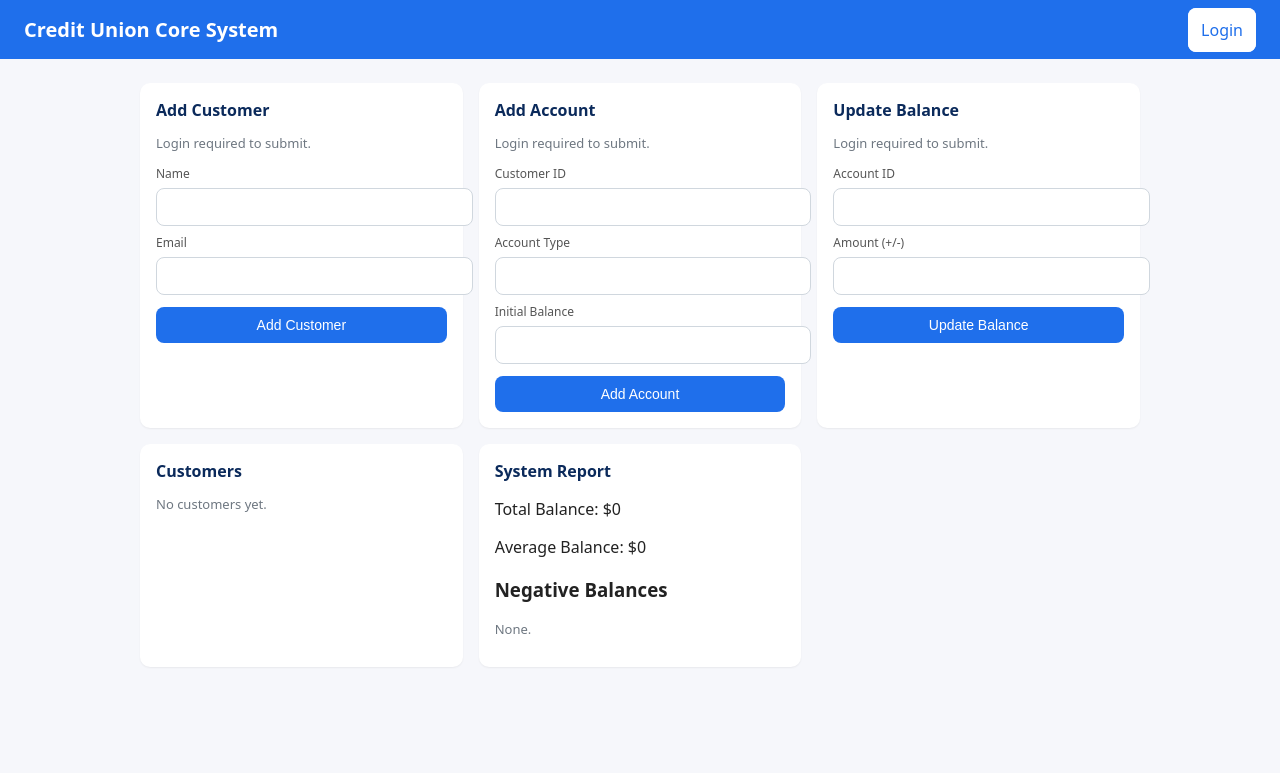
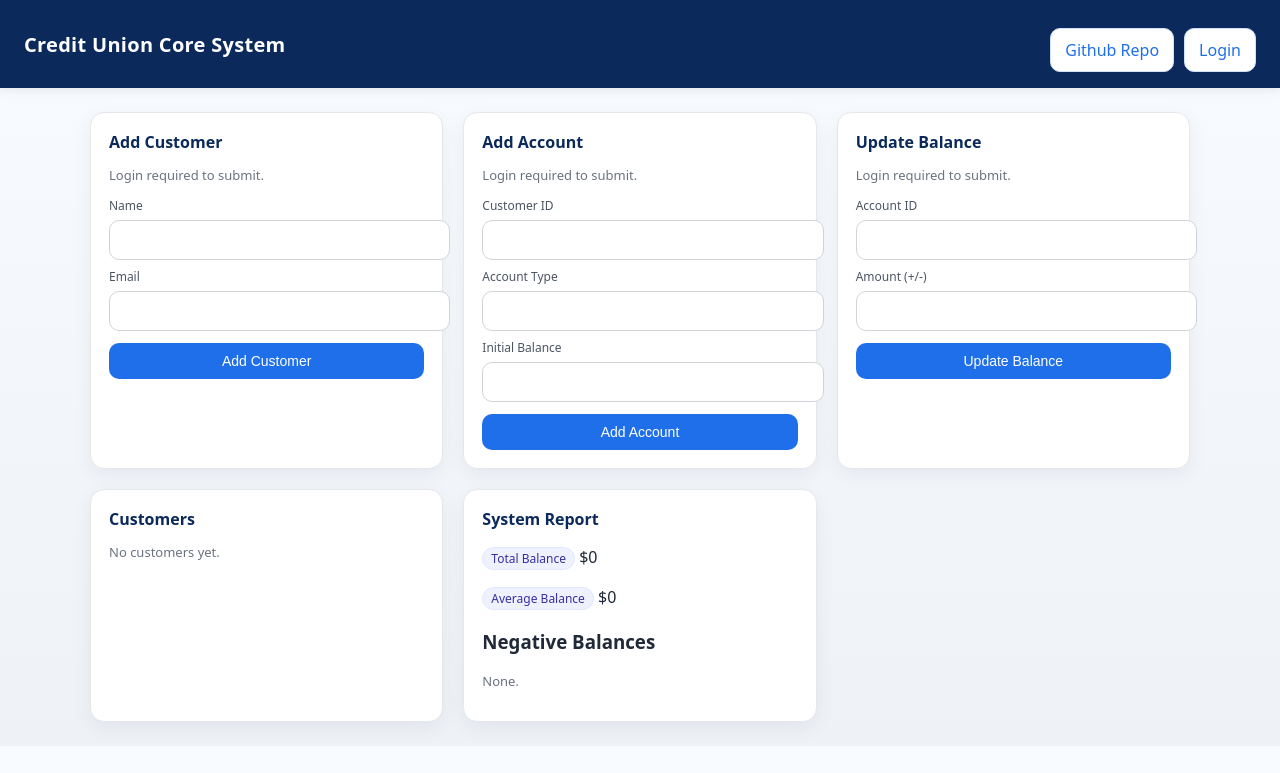
Before and after one commit to Dragovia/Credit, a Flask app: page / in a window 1280 px wide. Shown: the top 773 px of the page. Run offline with Flask 3, Linux system fonts and the light colour scheme.

Commit message:
Add demo mode, improved styling, and Github repo button

```diff
--- a/app.py
+++ b/app.py
@@ -51,6 +51,7 @@ if os.getenv("DEMO_MODE", "false").lower() == "true":
 def home():
     customers = get_customers()
     report = generate_report()
+    repo_url = os.getenv("GITHUB_REPO_URL", "")
     cookie_name = os.getenv("SESSION_COOKIE_NAME", "session")
     cookie = request.cookies.get(cookie_name)
     is_authenticated = False
@@ -63,12 +64,13 @@ def home():
             is_authenticated = True
         except Exception:
             is_authenticated = False
-    return render_template("index.html", customers=customers, report=report, is_authenticated=is_authenticated)
+    return render_template("index.html", customers=customers, report=report, is_authenticated=is_authenticated, repo_url=repo_url)
 
 # ----- Login (Firebase Session) -----
 @app.route("/login")
 def login_page():
-    return render_template("login.html")
+    repo_url = os.getenv("GITHUB_REPO_URL", "")
+    return render_template("login.html", repo_url=repo_url)
 
 
 @app.route("/sessionLogin", methods=["POST"])
--- a/templates/index.html
+++ b/templates/index.html
@@ -5,34 +5,40 @@
     <meta name="viewport" content="width=device-width, initial-scale=1" />
     <title>Credit Union Core System</title>
     <style>
-        body { font-family: system-ui, -apple-system, Segoe UI, Roboto, Arial, sans-serif; margin: 0; padding: 0; background: #f6f7fb; color: #222; }
-        header { background: #1f6feb; color: #fff; padding: 16px 24px; display: flex; justify-content: space-between; align-items: center; }
-        header h1 { margin: 0; font-size: 20px; }
-        .container { max-width: 1000px; margin: 24px auto; padding: 0 16px; }
-        .grid { display: grid; grid-template-columns: repeat(auto-fit, minmax(300px, 1fr)); gap: 16px; }
-        .card { background: #fff; border-radius: 10px; box-shadow: 0 1px 2px rgba(0,0,0,0.06); padding: 16px; }
+        body { font-family: ui-sans-serif, system-ui, -apple-system, Segoe UI, Roboto, Arial, sans-serif; margin: 0; padding: 0; background: linear-gradient(180deg,#f8fbff 0%,#eef2f7 100%); color: #1f2937; }
+        header { background: #0b2a5b; color: #fff; padding: 16px 24px; display: flex; justify-content: space-between; align-items: center; position: sticky; top: 0; z-index: 10; box-shadow: 0 2px 10px rgba(0,0,0,0.08); }
+        header h1 { margin: 0; font-size: 20px; letter-spacing: 0.3px; }
+        .actions { display: flex; gap: 10px; align-items: center; }
+        .container { max-width: 1100px; margin: 24px auto; padding: 0 16px; }
+        .grid { display: grid; grid-template-columns: repeat(auto-fit, minmax(320px, 1fr)); gap: 20px; }
+        .card { background: #fff; border-radius: 14px; box-shadow: 0 6px 20px rgba(2,12,27,0.06); padding: 18px; border: 1px solid #e5e7eb; }
         h2 { font-size: 16px; margin: 0 0 12px; color: #0b2a5b; }
-        label { display: block; font-size: 12px; color: #555; margin-top: 8px; }
-        input, select { width: 100%; padding: 10px 12px; border: 1px solid #d0d7de; border-radius: 8px; margin-top: 6px; font-size: 14px; }
-        input[type="submit"], button.primary { margin-top: 12px; background: #1f6feb; color: #fff; border: 0; padding: 10px 14px; border-radius: 8px; cursor: pointer; }
-        input[type="submit"]:hover, button.primary:hover { background: #1858bd; }
+        label { display: block; font-size: 12px; color: #4b5563; margin-top: 8px; }
+        input, select { width: 100%; padding: 11px 12px; border: 1px solid #d1d5db; border-radius: 10px; margin-top: 6px; font-size: 14px; background: #fff; }
+        input[type="submit"], button.primary, a.button { margin-top: 12px; background: #1f6feb; color: #fff; border: 0; padding: 10px 14px; border-radius: 10px; cursor: pointer; text-decoration: none; display: inline-block; }
+        input[type="submit"]:hover, button.primary:hover, a.button:hover { background: #1858bd; }
+        a.secondary { background: #fff; color: #1f6feb; border: 1px solid #cfe0ff; }
+        a.secondary:hover { background: #f5f9ff; }
         ul { padding-left: 18px; }
-        .muted { color: #6e7781; font-size: 13px; }
-        .table { width: 100%; border-collapse: collapse; }
-        .table th, .table td { text-align: left; padding: 8px; border-bottom: 1px solid #eee; }
+        .muted { color: #6b7280; font-size: 13px; }
+        .table { width: 100%; border-collapse: collapse; overflow: hidden; border-radius: 10px; }
+        .table th, .table td { text-align: left; padding: 10px; border-bottom: 1px solid #f1f5f9; }
+        .table th { background: #f8fafc; color: #334155; font-weight: 600; }
         .right { text-align: right; }
+        .tag { display: inline-block; padding: 2px 8px; font-size: 12px; background: #eef2ff; color: #3730a3; border-radius: 9999px; border: 1px solid #e0e7ff; }
     </style>
 </head>
 <body>
 <header>
     <h1>Credit Union Core System</h1>
-    <div>
+    <div class="actions">
+        <a class="button secondary" href="https://github.com/Dragovia/Credit" target="_blank" rel="noopener">Github Repo</a>
         {% if is_authenticated %}
         <form action="/logout" method="post" style="display:inline">
             <button class="primary" type="submit">Logout</button>
         </form>
         {% else %}
-        <a href="/login" class="primary" style="text-decoration:none;padding:10px 12px;background:#fff;color:#1f6feb;border:1px solid #fff;border-radius:8px">Login</a>
+        <a href="/login" class="button secondary">Login</a>
         {% endif %}
     </div>
 </header>
@@ -101,8 +107,8 @@
 
         <div class="card">
             <h2>System Report</h2>
-            <p>Total Balance: <span class="right">${{ report.total_balance or 0 }}</span></p>
-            <p>Average Balance: <span class="right">${{ report.avg_balance or 0 }}</span></p>
+            <p><span class="tag">Total Balance</span> <span class="right">${{ report.total_balance or 0 }}</span></p>
+            <p><span class="tag">Average Balance</span> <span class="right">${{ report.avg_balance or 0 }}</span></p>
             <h3>Negative Balances</h3>
             {% if report.negative_balances and report.negative_balances|length > 0 %}
             <ul>
```
Also changed, not shown: templates/login.html (+27 -5 lines).
